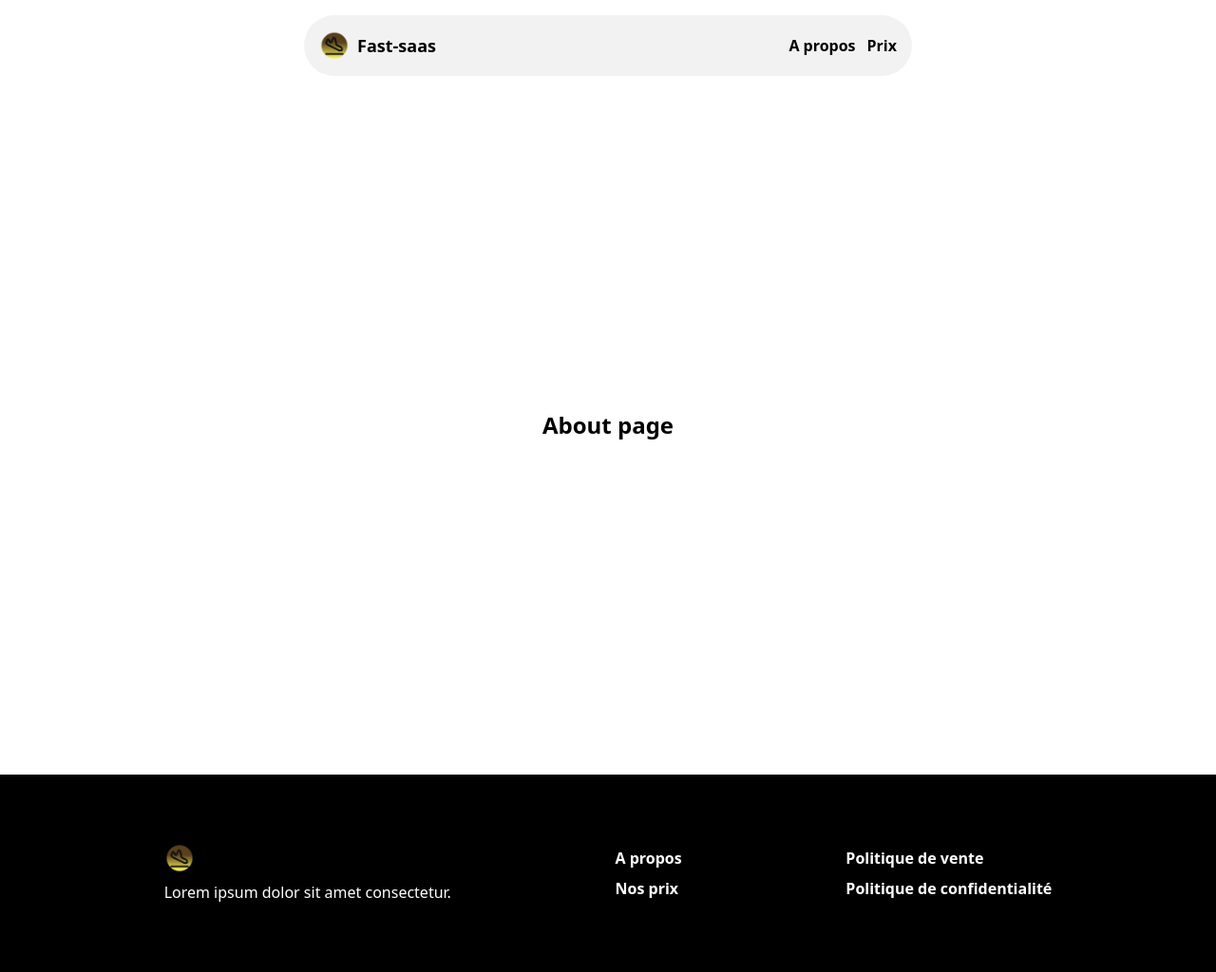
After one commit to ffillouxdev/fast-saas, a Flask app: page /a-propos in a window 1280 px wide. The commit adds this page. Shown: the whole page at 95% size. Run offline with Flask 3, Linux system fonts and the light colour scheme.

Commit message:
feat(): routing pages nos-prix, a-propos, en -> fr

```diff
--- a/app.py
+++ b/app.py
@@ -15,10 +15,19 @@ with app.app_context():
 def get_contributions():
     return Contribution.query.all()
 
+# ROUTES
 @app.route("/")
 def index():
     contributions = get_contributions()
     return render_template("index.html", contributions=contributions)
 
+@app.route("/a-propos")
+def about():
+    return render_template("about.html")
+
+@app.route("/nos-prix")
+def pricing():
+    return render_template("pricing.html")
+
 if __name__ == "__main__":
     app.run(debug=True)
--- /dev/null
+++ b/templates/about.html
@@ -0,0 +1,8 @@
+{% extends 'base.html' %}
+{% block head %}
+<script src="{{url_for('static', filename='js/about.js')}}"></script>
+<title>A propos</title>
+{% endblock %}
+{% block body %}
+<h1 class="text-2xl font-sans font-bold">About page</h1>
+{% endblock %}
--- a/templates/base.html
+++ b/templates/base.html
@@ -19,8 +19,8 @@
                 <h2 class="font-bold  ml-2 text-lg">Fast-saas</h2>
             </div>
             <nav class="flex space-x-3">
-                <a class="hover:underline font-semibold" href="/about">About</a>
-                <a class="hover:underline font-semibold" href="/pricing">Pricing</a>
+                <a class="hover:underline font-semibold" href="/a-propos">A propos</a>
+                <a class="hover:underline font-semibold" href="/nos-prix">Prix</a>
             </nav>
         </div>
     </header>
@@ -36,10 +36,10 @@
         </div>
         <ul class="flex flex-col space-y-2 items-start justify-center">
             <li>
-                <a class="hover:underline font-semibold" href="/about">About</a>
+                <a class="hover:underline font-semibold" href="/a-propos">A propos</a>
             </li>
             <li>
-                <a class="hover:underline font-semibold" href="/pricing">Pricing</a>
+                <a class="hover:underline font-semibold" href="/nos-prix">Nos prix</a>
             </li>
         </ul>
         <ul class="flex flex-col space-y-2 items-start justify-center">
--- a/templates/index.html
+++ b/templates/index.html
@@ -1,6 +1,7 @@
 {% extends 'base.html' %}
 {% block head %}
 <script src="{{url_for('static', filename='js/script.js')}}"></script>
+<title>Fast saas</title>
 {% endblock %}
 {% block body %}
 <h1 class="text-2xl font-sans font-bold">Index bonjour à vous</h1>
```
Also changed, not shown: templates/pricing.html (added, +8 -0 lines), static/js/about.js (added), static/js/pricing.js (added).
